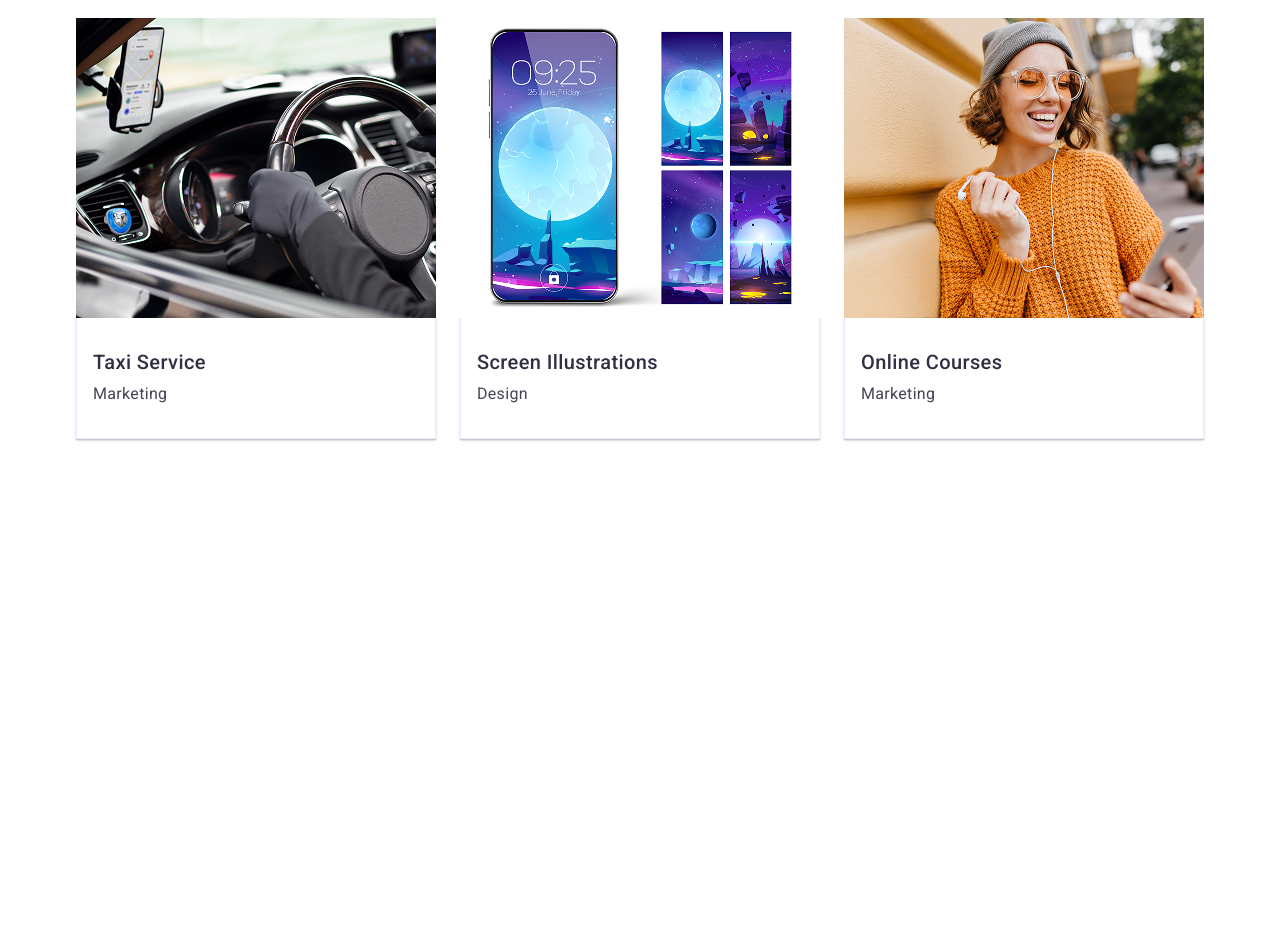
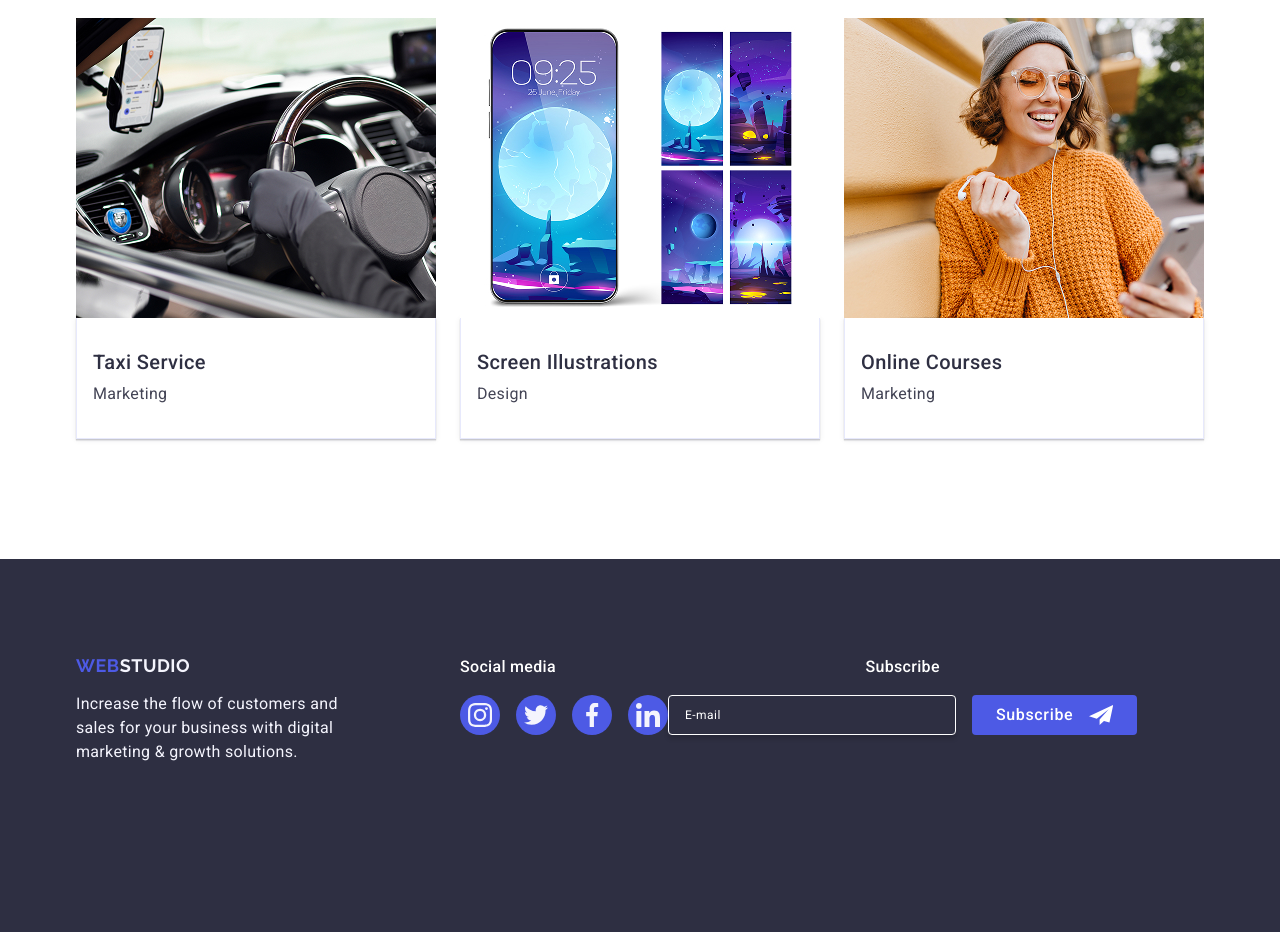
Before and after one commit to Vic-and-Vil/goit-markup-hw-05-6, a plain HTML site: page index.html in a window 1280 px wide. Shown: the part 2493-3425 px from the top of the page. Before the commit the page ends 3052 px from the top, so only its background shows below. Drawn offline with nearby package versions, Linux system fonts and the light colour scheme.

Commit message:
footer added

```diff
--- a/css/styles.css
+++ b/css/styles.css
@@ -1127,15 +1127,44 @@ border-radius: 2px;
 /*-----sekcja końcowa-----*/
 .page-footer{
     background-color: #2E2F42;
-    display: block;
-    padding-top: 100px;
-    padding-bottom: 100px;
+    padding-top: 96px;
+    padding-bottom: 96px;
+}
+.koniec{
+    display: flex;
+    align-items: baseline;
+    flex-wrap: wrap;
+}
+.footer-logo-part{
+    margin-bottom: 72px;
+}
+@media screen and (min-width:768px) {
+.footer-logo-part{
+    max-width: 264px;
+    margin-right: 24px;
+}
+}
+@media screen and (min-width:1158px) {
+    .footer-logo-part{
+        margin-right: 120px;
+    }
 }
 .logo-dark-footer span{
     color: #f4f4fd;
 }
 .logo-dark-footer{
     line-height: 1.17;
+}
+@media screen and (min-width:768px) {
+    .logo-dark-footer{
+    justify-content: flex-start;
+}
+}
+@media screen and (min-width:1158px) {
+    .logo-dark-footer{
+        margin-right: 120px;
+        margin-bottom: unset;
+    }
 }
 .text-description-p{
     text-shadow: 0 4px 4px 0 rgba(0, 0, 0, 0.25);
@@ -1204,13 +1233,30 @@ font-weight: 700;
     letter-spacing: 0.02em;
     color:#ffffff;
     margin-bottom: 16px;
-}
-.koniec{
-    display: flex;
-    align-items: baseline;
-}
-.footer-logo-part{
-    margin-right: 120px;
+    text-align: center;
+}
+@media screen and (min-width:768px) {
+    .footer-text-soc{
+        text-align: left;
+    }
+}
+.footer-soc{
+    display: flex;
+        flex-direction: column;
+        align-items: center;
+        width: 100%;
+        margin-bottom: 72px;
+}
+@media screen and (min-width:768px) {
+.footer-soc{
+    width: unset;
+    align-items: start;
+}
+}
+@media screen and (min-width:1158px) {
+    .footer-soc{
+        margin-bottom: unset;
+    }
 }
 .footer-content-block-soc a.soc-team-list-footer:hover,
 .footer-content-block-soc a.soc-team-list-footer:focus {
@@ -1226,17 +1272,25 @@ background-color: #31D0AA;
     justify-content: center;
     transition: background-color 250ms cubic-bezier(0.4, 0, 0.2, 1);
 }
+.soc-team-block-list-footer {
+    display: flex;
+    gap: 16px;
+}
 .footer-content-block-soc{
-    display: block;
-    height: 40px;
     width: 40px;
-}
-.soc-team-block-list-footer {
-    display: flex;
-    justify-content: center;
-    gap: 16px;
-    padding: 0;
-    list-style: none;
+        height: 40px;
+}
+.soc-team-icon-footer{
+    fill: #f4f4fd;
+}
+/*.subscr-part{
+    width: 100%;
+}*/
+@media screen and(min-width:1158px) {
+    .subscr-part{
+        margin-left: 80px;
+        width: unset;
+    }
 }
 .subscr-form{
     font-weight: 500;
@@ -1246,11 +1300,23 @@ background-color: #31D0AA;
     color: #fff;
     font-family: "Roboto", sans-serif;
     margin-bottom: 16px;
+    text-align: center;
 }
 .bottom-form{
     display: flex;
+    align-items: center;
+    flex-direction: column;
+    gap: 16px;
+}
+@media screen and (min-width:768px) {
+    .bottom-form{
     flex-direction: row;
-    gap: 24px;
+}
+}
+@media screen and(min-width:1158px) {
+    .bottom-form{
+        gap: 24px;
+    }
 }
 .bottom-form-input{
     font-weight: 400;
@@ -1260,19 +1326,18 @@ background-color: #31D0AA;
     letter-spacing: 0.04em;
     border: 1px solid #fff;
     border-radius: 4px;
-    width: 264px;
+    width: 288px;
     height: 40px;
-    justify-content: center;
-    align-items: center;
     background-color: transparent;
     box-shadow: 0 4px 4px 0 rgba(0, 0, 0, 0.15);
-    padding: 8px 16px;
-    font-weight: 400;
+    padding-left: 16px;
+    font-family: "Roboto", sans-serif;
+}
+.bottom-form-input::placeholder{
     font-size: 12px;
-    line-height: 2;
-    letter-spacing: 0.04em;
-    color: #fff;
-    font-family: "Roboto", sans-serif;
+        line-height: 2;
+        letter-spacing: 0.04em;
+        color: #fff;
 }
 .buttom-btn-subscr{
     align-items: center;
@@ -1286,22 +1351,29 @@ background-color: #31D0AA;
     line-height: 1.5;
     letter-spacing: 0.04em;
     text-align: center;
-    padding: 8px 16px 8px 24px;
+    padding: 8px 24px;
     border: none;
     justify-content: center;
     cursor: pointer;
     display: flex;
-    transition: background-color 250ms cubic-bezier(0.4, 0, 0.2, 1);
 }
 .buttom-icon{
     fill: #ffffff;
-    width: 24px;
-    height: 20px;
     margin-left: 16px;
 }
-.subscr-part{
-    margin-left: auto;
-}
+
+.buttom-btn-subscr:hover:after,
+.buttom-btn-subscr:focus:after{
+        background-color: #4d5ae5;
+}
+.buttom-btn-subscr:hover,
+.buttom-icon:focus {
+    background-color: #404bbf;
+    transition: background-color 250ms cubic-bezier(0.4, 0, 0.2, 1);
+}
+
+
+
 /*modal*/
 .backdrop.is-open{
     opacity: 1;
```
Also changed, not shown: index.html (+2 -1 lines).
